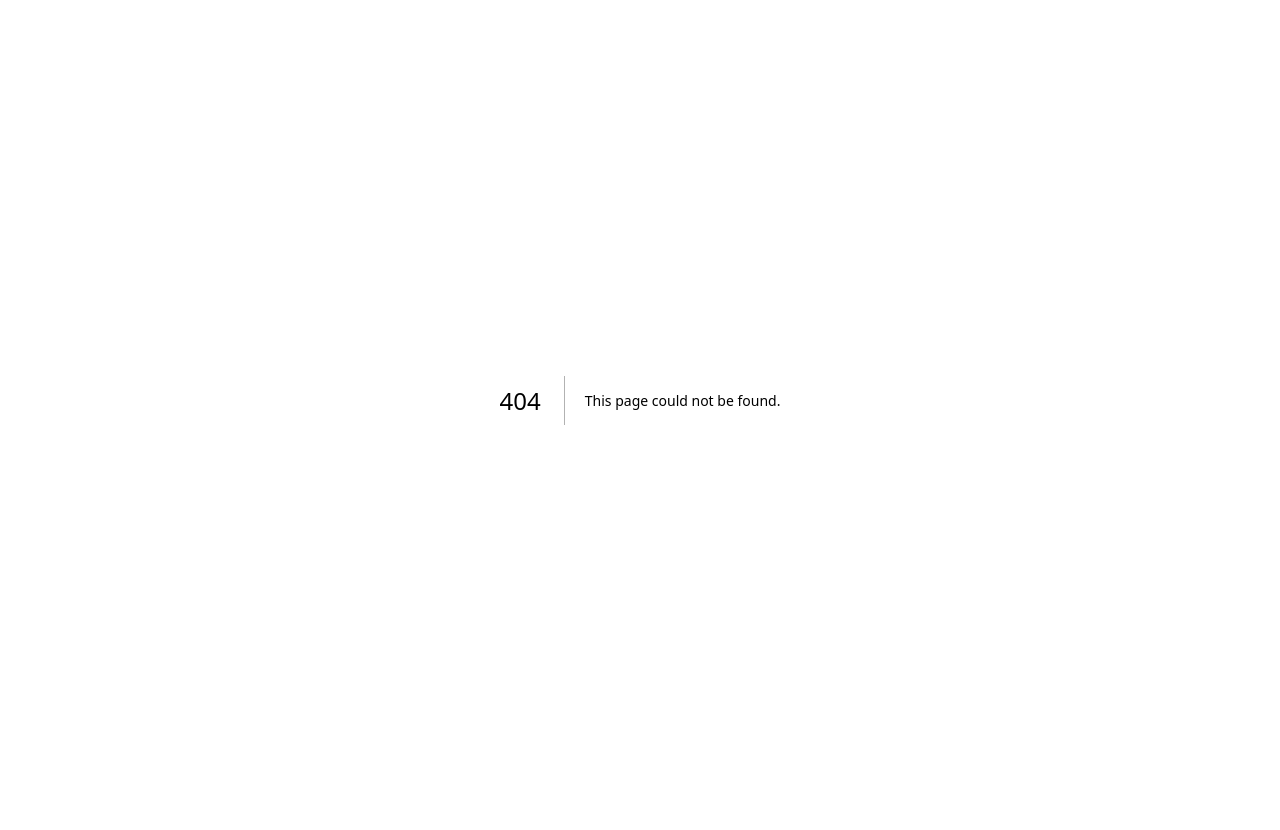
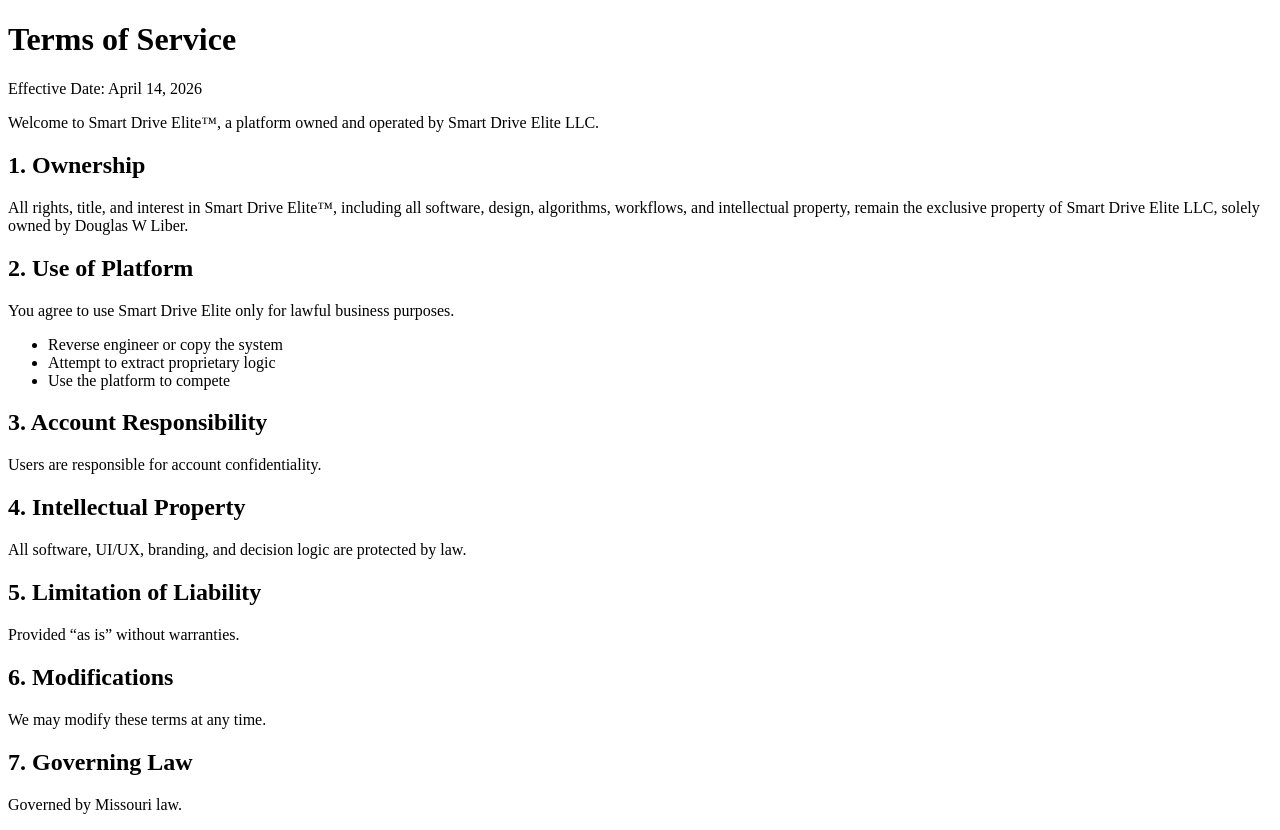
Before and after one commit to dliber13/smart-drive, a Next.js app: page /terms in a window 1280 px wide. Before the commit this address had no page. Before the commit the page ends 800 px from the top, so only its background shows below. Built offline with nearby package versions, Linux system fonts and the light colour scheme.

Commit message:
Create page.tsx

```diff
--- /dev/null
+++ b/app/terms/page.tsx
@@ -0,0 +1,45 @@
+export default function TermsPage() {
+  return (
+    <div className="max-w-4xl mx-auto p-8">
+      <h1 className="text-3xl font-bold mb-6">Terms of Service</h1>
+
+      <p className="mb-4">Effective Date: April 14, 2026</p>
+
+      <p className="mb-6">
+        Welcome to Smart Drive Elite™, a platform owned and operated by Smart Drive Elite LLC.
+      </p>
+
+      <h2 className="font-semibold mt-6">1. Ownership</h2>
+      <p>
+        All rights, title, and interest in Smart Drive Elite™, including all software, design, algorithms,
+        workflows, and intellectual property, remain the exclusive property of Smart Drive Elite LLC,
+        solely owned by Douglas W Liber.
+      </p>
+
+      <h2 className="font-semibold mt-6">2. Use of Platform</h2>
+      <p>You agree to use Smart Drive Elite only for lawful business purposes.</p>
+      <ul className="list-disc ml-6">
+        <li>Reverse engineer or copy the system</li>
+        <li>Attempt to extract proprietary logic</li>
+        <li>Use the platform to compete</li>
+      </ul>
+
+      <h2 className="font-semibold mt-6">3. Account Responsibility</h2>
+      <p>Users are responsible for account confidentiality.</p>
+
+      <h2 className="font-semibold mt-6">4. Intellectual Property</h2>
+      <p>
+        All software, UI/UX, branding, and decision logic are protected by law.
+      </p>
+
+      <h2 className="font-semibold mt-6">5. Limitation of Liability</h2>
+      <p>Provided “as is” without warranties.</p>
+
+      <h2 className="font-semibold mt-6">6. Modifications</h2>
+      <p>We may modify these terms at any time.</p>
+
+      <h2 className="font-semibold mt-6">7. Governing Law</h2>
+      <p>Governed by Missouri law.</p>
+    </div>
+  );
+}
```
